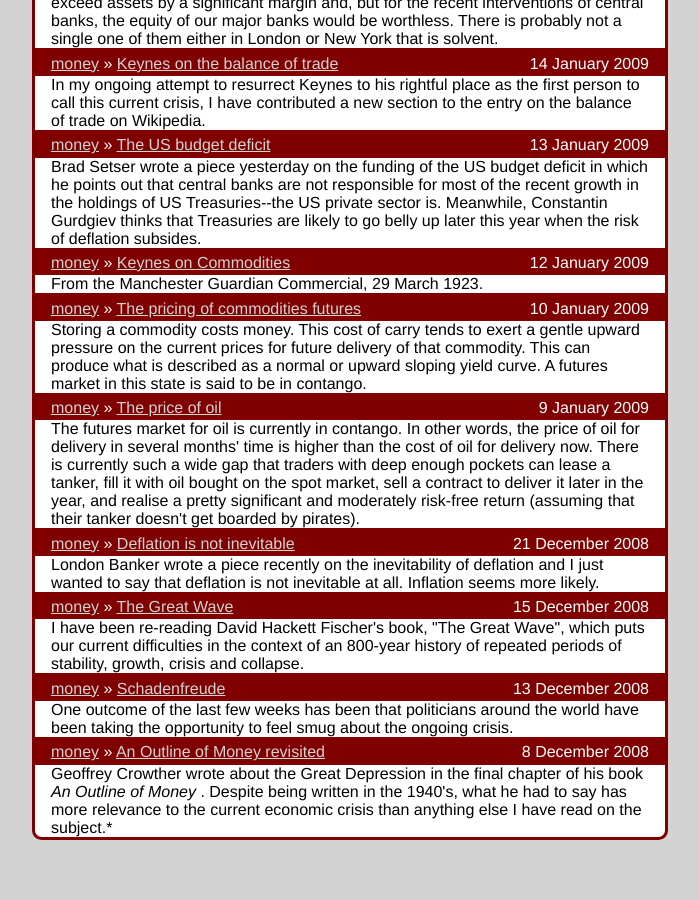
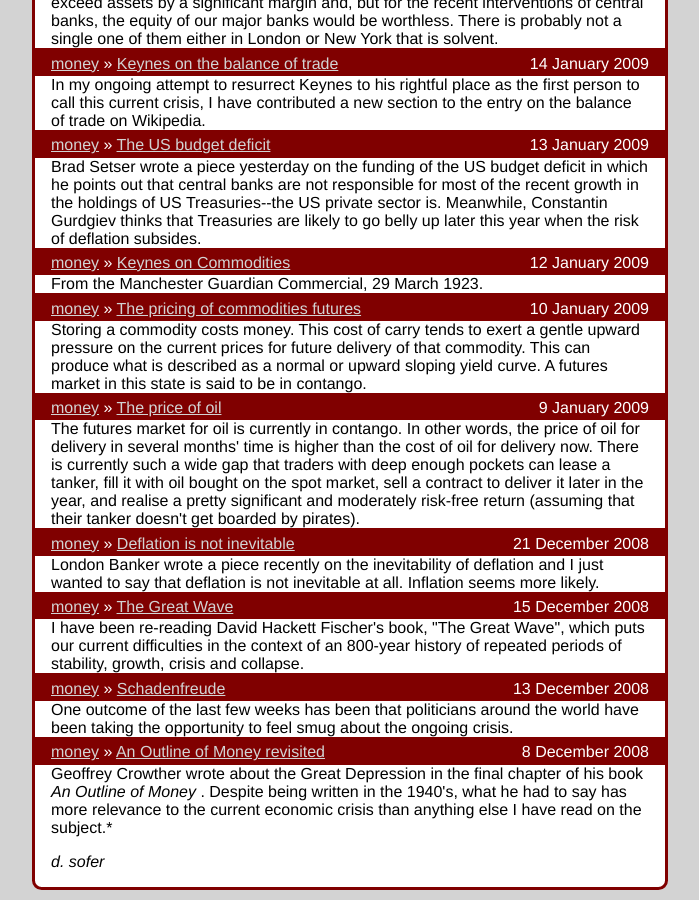
Before and after one commit to sofer/blog, a Jekyll site: the page built from index.html, in a window 1280 px wide and 900 px high, scrolled down 5855 px. Shown: the whole window, without its empty margins (290-989 px from the left). Built offline with Jekyll 4.4.1, drawn with Linux system fonts in a browser that asks for light colours; Markdown is read by kramdown in place of the engine named in the settings; before the commit the page ends 6705 px from its top, so only the background shows below that.

Commit message:
updated front pages

```diff
--- a/_layouts/default.html
+++ b/_layouts/default.html
@@ -13,7 +13,11 @@
 
   <div class='container'>
       {{ content }}
+
+      {% include byline.html %}
   </div>
+
+  {% include footer.html %}
 
 </body>
 </html>
--- a/_layouts/post.html
+++ b/_layouts/post.html
@@ -23,6 +23,5 @@
     {% include byline.html %}
   </div>
   {% include footer.html %}
-
 </body>
 </html>
```
